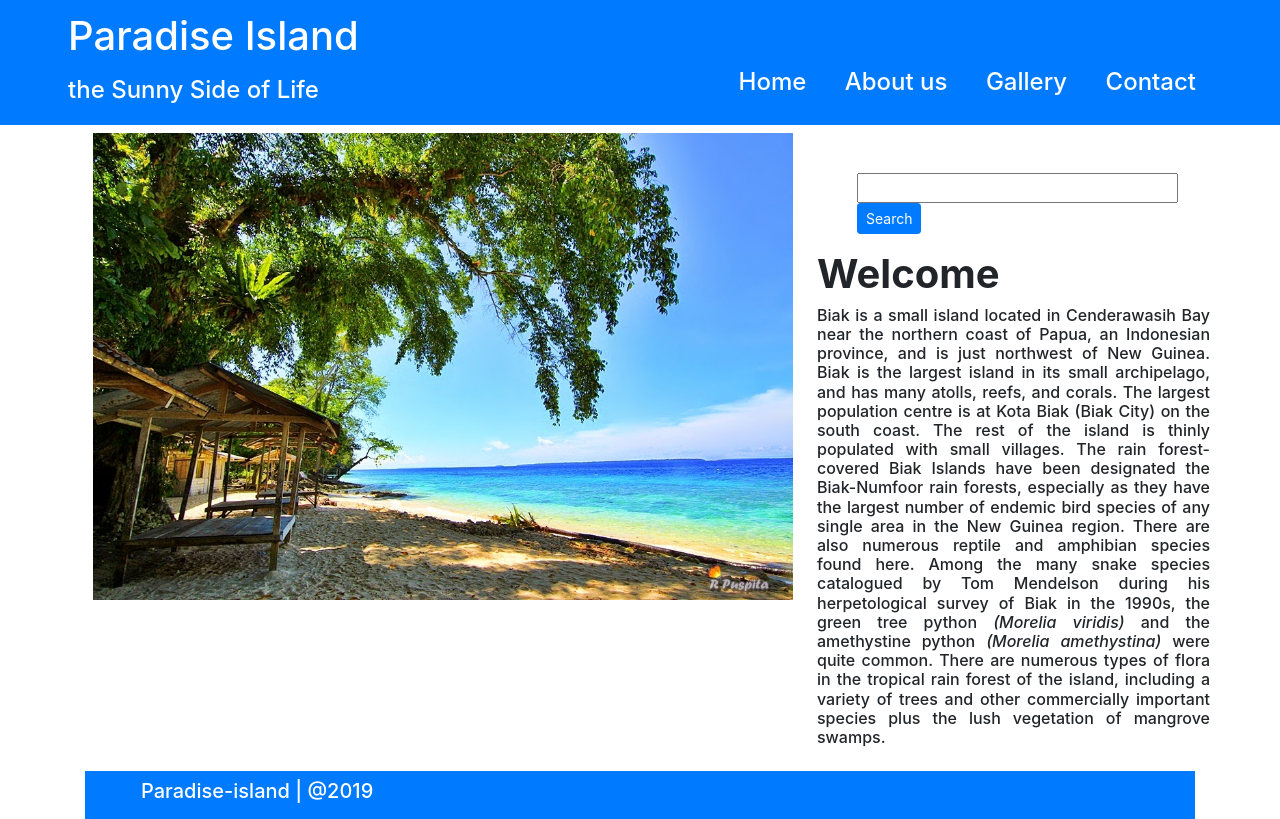
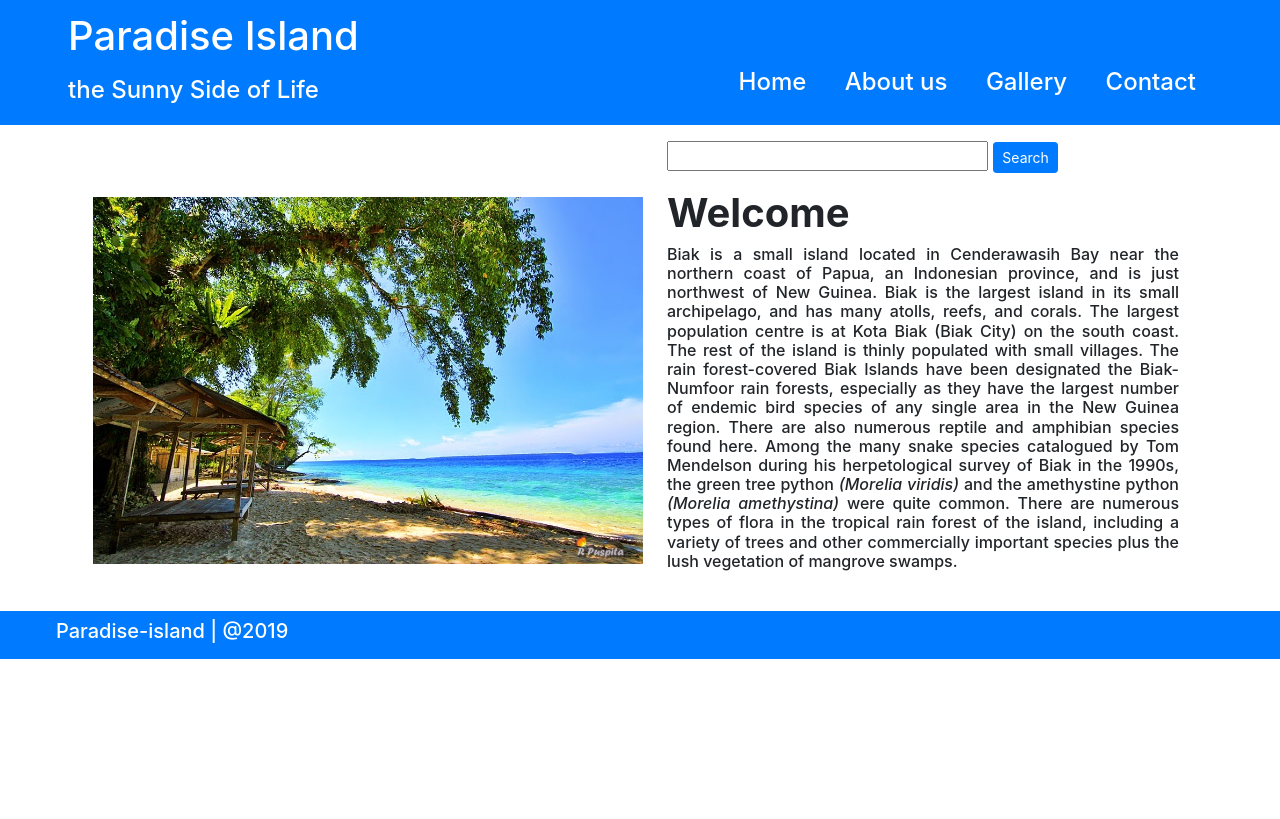
Before and after one commit to yfrance/yanfrance-css-design-system, a plain HTML site: page index.html in a window 1280 px wide. Drawn offline with nearby package versions, Linux system fonts and the light colour scheme.

Commit message:
update layout home

```diff
--- a/index.html
+++ b/index.html
@@ -30,9 +30,9 @@
     <div class="container">
       <main class="d-flex justify-content-between">
         <div>
-          <div class="p-2 mr-2 ">
+          <div class="p-2 pt-4 mr-2 mt-5 ">
             <img
-              style="width:700px;"
+              style="width:550px;"
               src="images/pantai-bosnik.jpg"
               alt="img-responsive"
             />
@@ -40,13 +40,13 @@
         </div>
         <div>
           <div>
-            <div class="ml-5 mt-5 h5 mr-5">
+            <div class="ml-2 mt-3 h5">
               <input type="text" />
               <button type="button" class="btn btn-primary btn-sm">
                 Search
               </button>
             </div>
-            <div class="p-2">
+            <div class="p-2 mb-3">
               <h1><b>Welcome</b></h1>
               <h5 class="pr-2 h6 text-justify">
                 Biak is a small island located in Cenderawasih Bay near the
@@ -72,9 +72,9 @@
           </div>
         </div>
       </main>
-      <div class="p-2 mt-2 bg-primary">
-        <h5 class="ml-5 text-white">Paradise-island | @2019</h5>
-      </div>
+    </div>
+    <div class="p-2 mt-2 bg-primary">
+      <h5 class="ml-5 text-white">Paradise-island | @2019</h5>
     </div>
   </body>
 </html>
```
